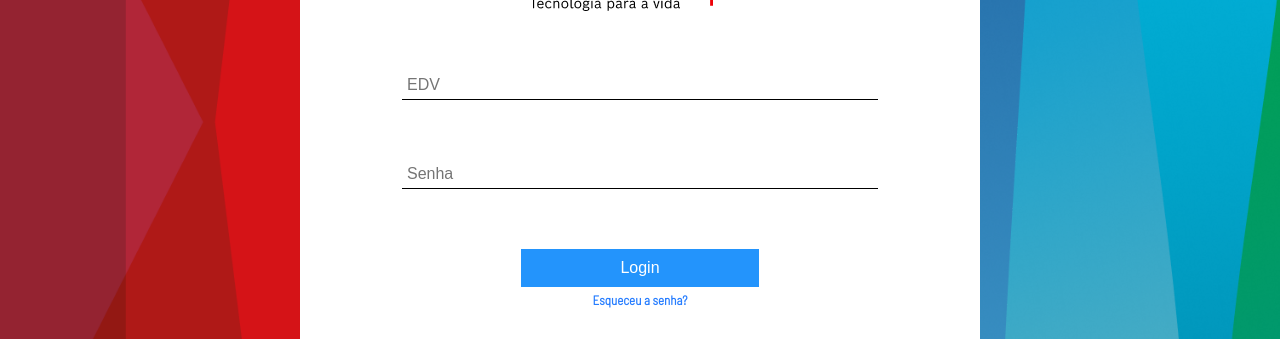
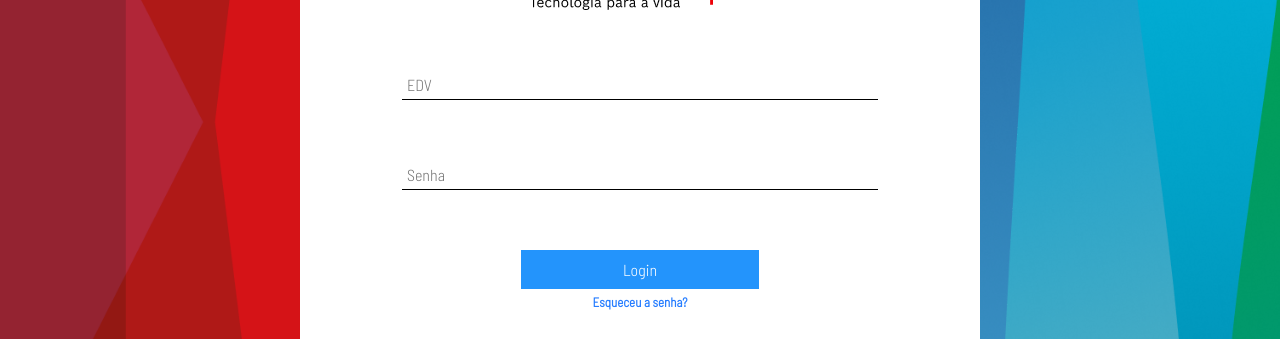
Before and after one commit to vinicius-prates/sandbox, a React (Vite) app in the folder frontend/: page / in a window 1280 px wide. Shown: the part 278-617 px from the top of the page. Built offline with nearby package versions, Linux system fonts and the light colour scheme.

Commit message:
Removed unnecessary css file in login page + globaly insert Barlow Semi Condensed font

```diff
--- a/frontend/index.html
+++ b/frontend/index.html
@@ -8,10 +8,12 @@
   </head>
   <body>
     <style>
+      @import url("https://fonts.googleapis.com/css2?family=Barlow+Semi+Condensed:wght@300&display=swap");
       * {
         margin: 0;
         padding: 0;
         box-sizing: border-box;
+        font-family: "Barlow Semi Condensed", sans-serif;
       }
     </style>
     <div id="root"></div>
--- a/frontend/src/pages/login/LoginPage.jsx
+++ b/frontend/src/pages/login/LoginPage.jsx
@@ -1,7 +1,6 @@
 import styled from "styled-components";
 import { LoginForm } from "./components/login_form/LoginForm";
 import BoschBackground from "./assets/bosch-background.png";
-import "./index.css";
 
 export const LoginPage = () => {
   return (
@@ -19,6 +18,5 @@ const Main = styled.div`
   flex-direction: column;
   align-items: center;
   justify-content: center;
-  font-family: 'Barlow Semi Condensed', sans-serif;
   font-weight: bold;
 `;
--- a/frontend/src/pages/login/index.css
+++ /dev/null
@@ -1 +0,0 @@
-@import url('https://fonts.googleapis.com/css2?family=Barlow+Semi+Condensed:wght@300&display=swap');
```
